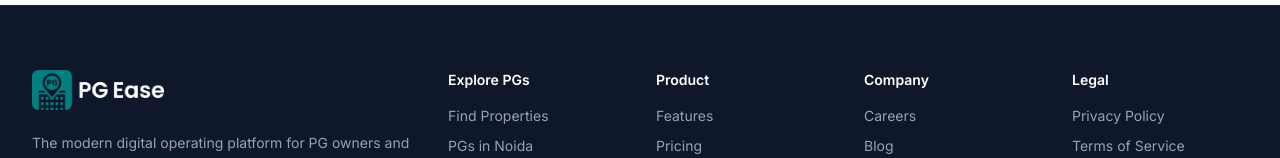
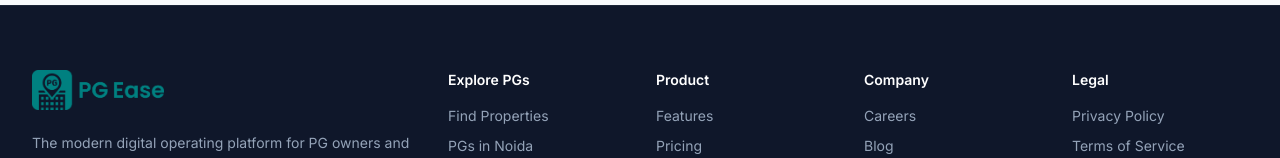
Before and after one commit to pgease/Landlingpgease, a React (Vite) app: page /blog in a window 1280 px wide. Shown: the part 913-1071 px from the top of the page. Built offline with nearby package versions, Linux system fonts and the light colour scheme; no server answers.

Commit message:
fix: update brand logo asset path in footer component

```diff
--- a/src/components/Footer.tsx
+++ b/src/components/Footer.tsx
@@ -40,7 +40,7 @@ export default function Footer() {
           <div className="col-span-2 space-y-4">
             <Link to="/" className="inline-block" aria-label="PG Ease Home">
               <img
-                src="/assets/pgease-full-brand-logo-white.png"
+                src="/assets/pgease-full-brand-logo.png"
                 alt="PG Ease"
                 className="h-9 lg:h-10 w-auto"
               />
```
